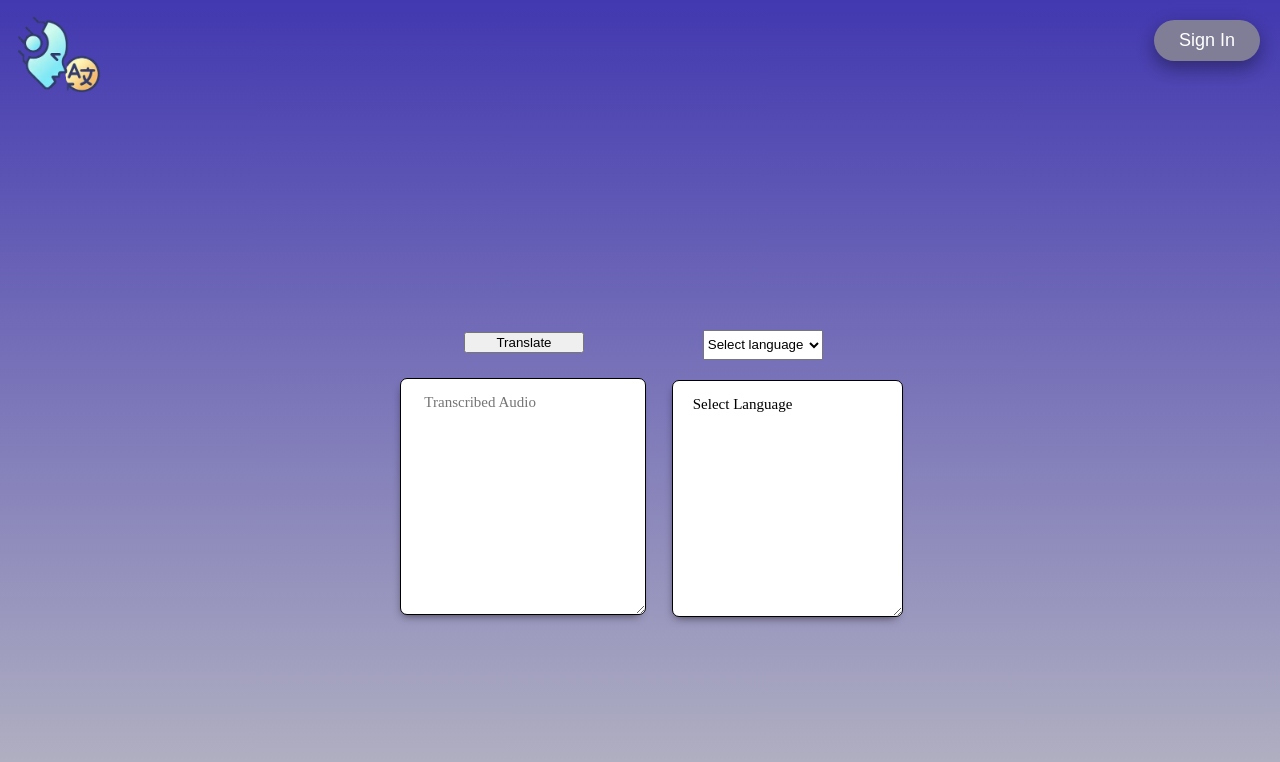
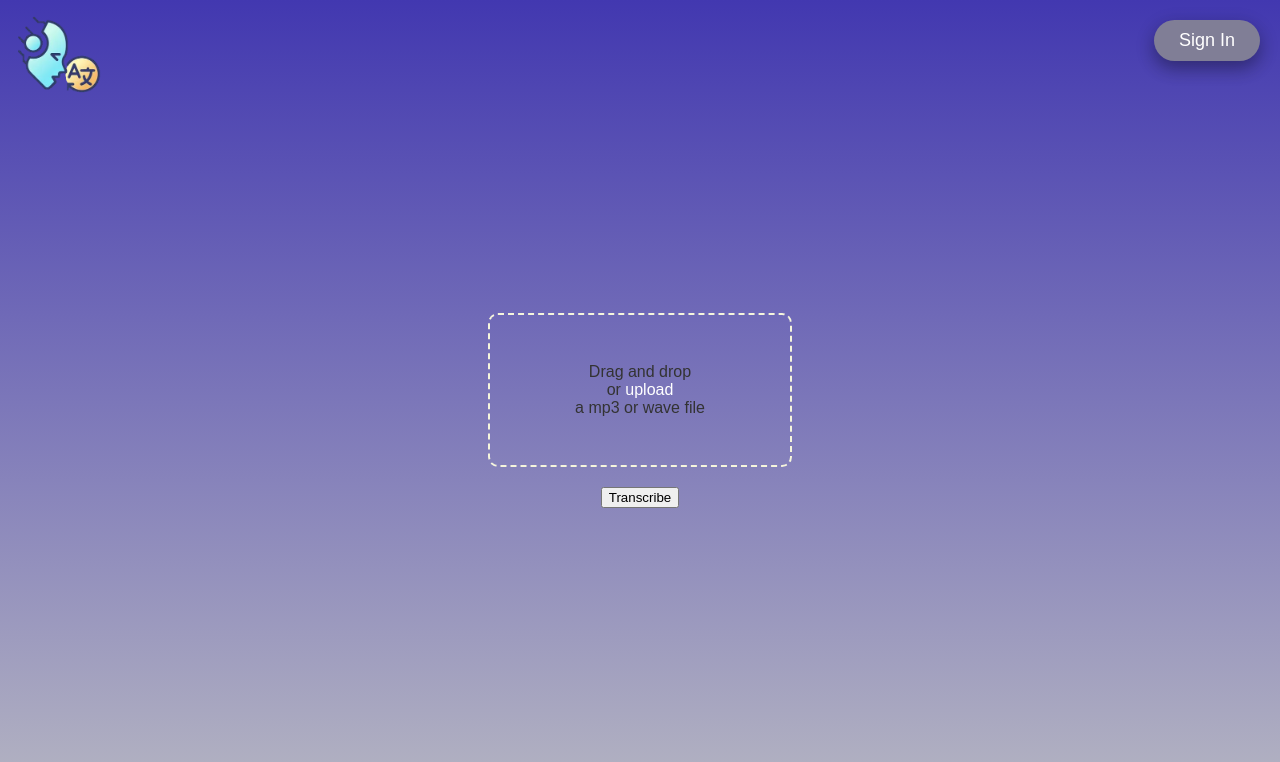
Before and after one commit to htmw/2024F-Bytes, a React (Vite) app in the folder Code/speakez/: page /fileDisplayTrans in a window 1280 px wide. Shown: the top 762 px of the page. Built offline with nearby package versions, Linux system fonts and the light colour scheme.

Commit message:
Error "failed to load module script" fixed + transcribed text shows successfully in the console

```diff
--- a/Code/speakez/src/App.jsx
+++ b/Code/speakez/src/App.jsx
@@ -1,4 +1,4 @@
-import React, { useState, useEffect, useRef} from "react";
+import React, { useState, useEffect, useRef } from "react";
 import Header from "./components/Header";
 import SignInDropdown from "./components/SignInDropdown";
 // import LanguageSelection from "./components/LanguageSelection";
@@ -19,82 +19,102 @@ import { MessageTypes } from "./utils/reference";
 const App = () => {
   //const [loading, setLoading] = useState(false);
 
-  // const [downloading, setDownloading] = useState(false);
-  // const [output, setOutput] = useState(null);
-  // const [finished, setFinished] = useState(false);
+  const [downloading, setDownloading] = useState(false);
+  const [result, setResult] = useState(null);
+  const [done, setDone] = useState(false);
 
-  // /*create a worker reference, to get the ml code running in the background*/
-  // const worker = useRef(null);
+  /*create a worker reference, to get the ml code running in the background*/
+  const worker = useRef(null);
 
-  // useEffect(() => {
-  //   /*if currently there is no worker then create a new one from the whisper.worker.js */
-  //   if (!worker.current) {
-  //     worker.current = new Worker(
-  //       new URL("./utils/whisper.worker.js", import.meta.url),
-  //       {
-  //         type: "module",
-  //       }
-  //     );
-  //   }
-  //   /*switch cases, worker can communicate with the status of the transcription, handles incoming messages from the worker */
-  //   const onMessageReceived = async (e) => {
-  //     switch (e.data.type) {
-  //       case "DOWNLOADING":
-  //         setDownloading(true);
-  //         console.log("DOWNLOADING");
-  //         break;
-  //       // case "LOADING":
-  //       //   setLoading(true);
-  //       //   console.log("LOADING");
-  //       //   break;
-  //       case "RESULT":
-  //         setOutput(e.data.results);
-  //         console.log(e.data.results);
-  //         break;
-  //       case "INFERENCE_DONE":
-  //         setFinished(true);
-  //         console.log("DONE");
-  //         break;
-  //     }
-  //   };
+  useEffect(() => {
+    /*if currently there is no worker then create a new one from the whisper.worker.js */
+    if (!worker.current) {
+      worker.current = new Worker(
+        new URL("./utils/whisper.worker.js", import.meta.url),
+        {
+          type: "module",
+        }
+      );
+    }
+    /*switch cases, worker can communicate with the status of the transcription, handles incoming messages from the worker */
+    const onMessageReceived = async (e) => {
+      switch (e.data.type) {
+        case "DOWNLOADING":
+          setDownloading(true);
+          console.log("DOWNLOADING");
+          break;
+        // case "LOADING":
+        //   setLoading(true);
+        //   console.log("LOADING");
+        //   break;
+        case "RESULT":
+          setResult(e.data.results);
+          console.log(e.data.results);
+          break;
+        case "INFERENCE_DONE":
+          setDone(true);
+          console.log("DONE");
+          break;
+      }
+    };
 
-  //   worker.current.addEventListener("message", onMessageReceived);
+    worker.current.addEventListener("message", onMessageReceived);
 
-  //   // define a cleanup function, to prevent memory leaks
-  //   return () =>
-  //     worker.current.removeEventListener("message", onMessageReceived);
-  // });
+    // define a cleanup function, to prevent memory leaks
+    return () =>
+      worker.current.removeEventListener("message", onMessageReceived);
+  });
 
+  const [file, setFile] = useState(null);
+
+  function deleteSelectedFile() {
+    setFile(null);
+  }
+  async function readFromUploadFile(file) {
+    const sampling_rate = 16000;
+    const audioContext = new AudioContext({ sampleRate: sampling_rate });
+    // reads the audio file and converts it into an array buffer
+    const readAudioFile = await file.arrayBuffer();
+    // decodes buffer into audio data
+    const decodedAudioData = await audioContext.decodeAudioData(readAudioFile);
+    // gets audio data from the first channel
+    const finalAudioData = decodedAudioData.getChannelData(0);
+    // returns processed audio data, transforming the file into a format to manipulate
+    return finalAudioData;
+  }
+
+  //const navigate = useNavigate();
+  const clickTranscribe = async () => {
+    // checks for mp3 file or audio file from recording
+    if (!file) {
+      return;
+    }
+    // readAudioFrom -> gets the data from the file
+    let audio = await readFromUploadFile(file);
+    // modal used for transcribe, sends audio data to a web worker for transcription using the whisper-model to do this
+    const model_name = `openai/whisper-tiny.en`;
+    worker.current.postMessage({
+      type: MessageTypes.INFERENCE_REQUEST,
+      audio,
+      model_name,
+    });
+  };
 
   return (
-    <Router>
-      <div className="App">
-        <Header />
-        <SignInDropdown />
-        {/*<LanguageSelection
-        sourceLanguage={sourceLanguage}
-        targetLanguage={targetLanguage}
-        onSourceChange={(e) => setSourceLanguage(e.target.value)}
-        onTargetChange={(e) => setTargetLanguage(e.target.value)}
-        onSwap={swapLanguages}
-        languages={languages}
-      />
-      <TextBoxes />*/}
-        {/*<TranslationOptions
-        languages={languages}
-        sourceLanguage={sourceLanguage}
-        targetLanguage={targetLanguage}
-      />*/}
-
-        {/* Routes for different components */}
-        <Routes>
-          <Route path="/" element={<FileDisplay /> } />
-          <Route path="/fileDisplayTrans" element={<FileDisplayTrans />} />
-        </Routes>
-
-        {/*<FileDisplay/>*/}
-      </div>
-    </Router>
+    <div className="App">
+      <Header />
+      <SignInDropdown />
+      {result ? (
+        <FileDisplayTrans />
+      ) : (
+        <FileDisplay
+          file={file}
+          setFile={setFile}
+          clickTranscribe={clickTranscribe}
+          deleteSelectedFile={deleteSelectedFile}
+        />
+      )}
+    </div>
   );
 };
 
--- a/Code/speakez/src/components/FileDisplay.jsx
+++ b/Code/speakez/src/components/FileDisplay.jsx
@@ -3,90 +3,92 @@ import { useEffect, useState, useRef } from "react";
 import { useNavigate } from "react-router-dom";
 import { MessageTypes } from "../utils/reference";
 
-export default function FileDisplay() {
-  //const {file, deleteSelectedFile, clickTranscribe} = props;
-  const [downloading, setDownloading] = useState(false);
-  const [result, setResult] = useState(null);
-  const [done, setDone] = useState(false);
-
-  /*create a worker reference, to get the ml code running in the background*/
-  const worker = useRef(null);
-
-  useEffect(() => {
-    /*if currently there is no worker then create a new one from the whisper.worker.js */
-    if (!worker.current) {
-      worker.current = new Worker(
-        new URL("./utils/whisper.worker.js", import.meta.url),
-        {
-          type: "module",
-        }
-      );
-    }
-    /*switch cases, worker can communicate with the status of the transcription, handles incoming messages from the worker */
-    const onMessageReceived = async (e) => {
-      switch (e.data.type) {
-        case "DOWNLOADING":
-          setDownloading(true);
-          console.log("DOWNLOADING");
-          break;
-        // case "LOADING":
-        //   setLoading(true);
-        //   console.log("LOADING");
-        //   break;
-        case "RESULT":
-          setResult(e.data.results);
-          console.log(e.data.results);
-          break;
-        case "INFERENCE_DONE":
-          setDone(true);
-          console.log("DONE");
-          break;
-      }
-    };
-
-    worker.current.addEventListener("message", onMessageReceived);
-
-    // define a cleanup function, to prevent memory leaks
-    return () =>
-      worker.current.removeEventListener("message", onMessageReceived);
-  });
-
-  const [file, setFile] = useState(null);
-
-  function deleteSelectedFile() {
-    setFile(null);
-  }
-  async function readFromUploadFile(file) {
-    const sampling_rate = 16000;
-    const audioContext = new AudioContext({ sampleRate: sampling_rate });
-    // reads the audio file and converts it into an array buffer
-    const readAudioFile = await file.arrayBuffer();
-    // decodes buffer into audio data
-    const decodedAudioData = await audioContext.decodeAudioData(readAudioFile);
-    // gets audio data from the first channel
-    const finalAudioData = decodedAudioData.getChannelData(0);
-    // returns processed audio data, transforming the file into a format to manipulate
-    return finalAudioData;
-  }
+export default function FileDisplay(props) {
+  const {file, setFile, deleteSelectedFile, clickTranscribe} = props;
 
 
-  const navigate = useNavigate();
-  const clickTranscribe = async () => {
-    await navigate("/FileDisplayTrans", { state: { result } });
-    // checks for mp3 file or audio file from recording
-    if (!file) {
-      return;
-    }
-    // readAudioFrom -> gets the data from the file
-    let audio = await readFromUploadFile(file);
-    // modal used for transcribe, sends audio data to a web worker for transcription using the whisper-model to do this
-    const model_name = `openai/whisper-tiny.en`;
-    worker.current.postMessage({
-      type: MessageTypes.INFERENCE_REQUEST,
-      audio,
-      model_name,
-    });
-  };
+  // const [downloading, setDownloading] = useState(false);
+  // const [result, setResult] = useState(null);
+  // const [done, setDone] = useState(false);
+
+  // /*create a worker reference, to get the ml code running in the background*/
+  // const worker = useRef(null);
+
+  // useEffect(() => {
+  //   /*if currently there is no worker then create a new one from the whisper.worker.js */
+  //   if (!worker.current) {
+  //     worker.current = new Worker(
+  //       new URL("./utils/whisper.worker.js", import.meta.url),
+  //       {
+  //         type: "module",
+  //       }
+  //     );
+  //   }
+  //   /*switch cases, worker can communicate with the status of the transcription, handles incoming messages from the worker */
+  //   const onMessageReceived = async (e) => {
+  //     switch (e.data.type) {
+  //       case "DOWNLOADING":
+  //         setDownloading(true);
+  //         console.log("DOWNLOADING");
+  //         break;
+  //       // case "LOADING":
+  //       //   setLoading(true);
+  //       //   console.log("LOADING");
+  //       //   break;
+  //       case "RESULT":
+  //         setResult(e.data.results);
+  //         console.log(e.data.results);
+  //         break;
+  //       case "INFERENCE_DONE":
+  //         setDone(true);
+  //         console.log("DONE");
+  //         break;
+  //     }
+  //   };
+
+  //   worker.current.addEventListener("message", onMessageReceived);
+
+  //   // define a cleanup function, to prevent memory leaks
+  //   return () =>
+  //     worker.current.removeEventListener("message", onMessageReceived);
+  // });
+
+  // const [file, setFile] = useState(null);
+
+  // function deleteSelectedFile() {
+  //   setFile(null);
+  // }
+  // async function readFromUploadFile(file) {
+  //   const sampling_rate = 16000;
+  //   const audioContext = new AudioContext({ sampleRate: sampling_rate });
+  //   // reads the audio file and converts it into an array buffer
+  //   const readAudioFile = await file.arrayBuffer();
+  //   // decodes buffer into audio data
+  //   const decodedAudioData = await audioContext.decodeAudioData(readAudioFile);
+  //   // gets audio data from the first channel
+  //   const finalAudioData = decodedAudioData.getChannelData(0);
+  //   // returns processed audio data, transforming the file into a format to manipulate
+  //   return finalAudioData;
+  // }
+
+
+  // const navigate = useNavigate();
+  // const clickTranscribe = async () => {
+  //   await navigate("/FileDisplayTrans", { state: { result } });
+  //   // checks for mp3 file or audio file from recording
+  //   if (!file) {
+  //     return;
+  //   }
+  //   // readAudioFrom -> gets the data from the file
+  //   let audio = await readFromUploadFile(file);
+  //   // modal used for transcribe, sends audio data to a web worker for transcription using the whisper-model to do this
+  //   const model_name = `openai/whisper-tiny.en`;
+  //   worker.current.postMessage({
+  //     type: MessageTypes.INFERENCE_REQUEST,
+  //     audio,
+  //     model_name,
+  //   });
+  // };
 
 
 
```
